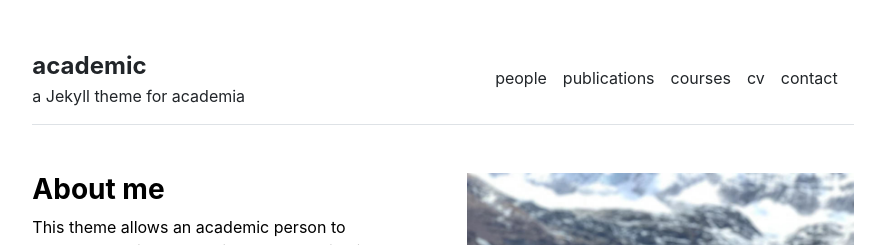
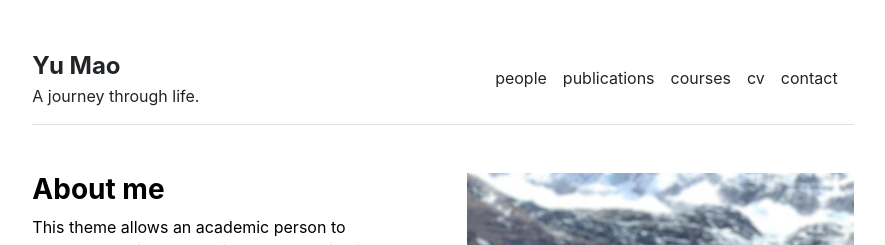
Before and after one commit to mynotwo/academic, a Jekyll site: the page built from index.md, in a window 1280 px wide. Shown: the top 245 px of the page, without its empty margins (197-1082 px from the left). Built offline with Jekyll 4.4.1, drawn with Linux system fonts in a browser that asks for light colours.

Commit message:
Update _config.yml

```diff
--- a/_config.yml
+++ b/_config.yml
@@ -1,4 +1,4 @@
 url: "" # the base hostname & protocol for your site, e.g. http://example.com
 baseurl: "" # the subpath of your site, e.g. /blog
-title: "academic" # the name of your site, e.g. ACME Corp.
-description: "a Jekyll theme for academia"
+title: "Yu Mao" # the name of your site, e.g. ACME Corp.
+description: "A journey through life."
```
